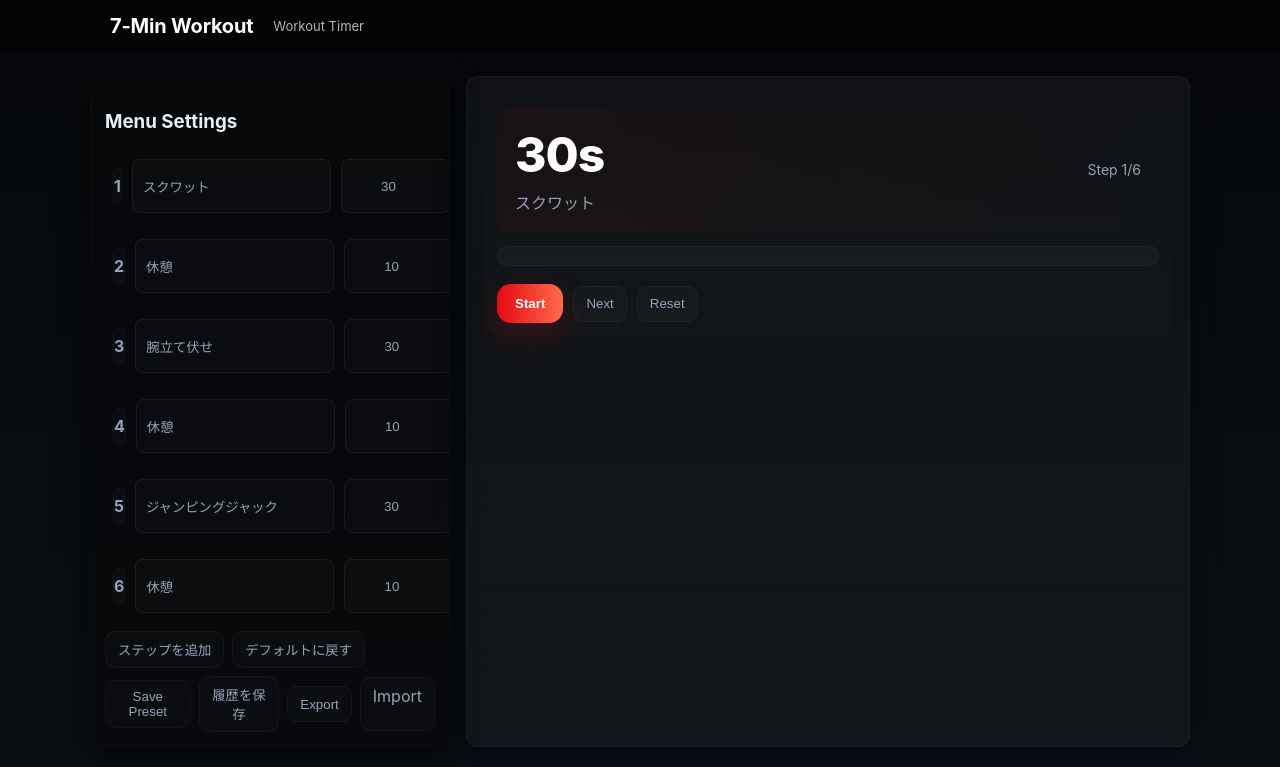
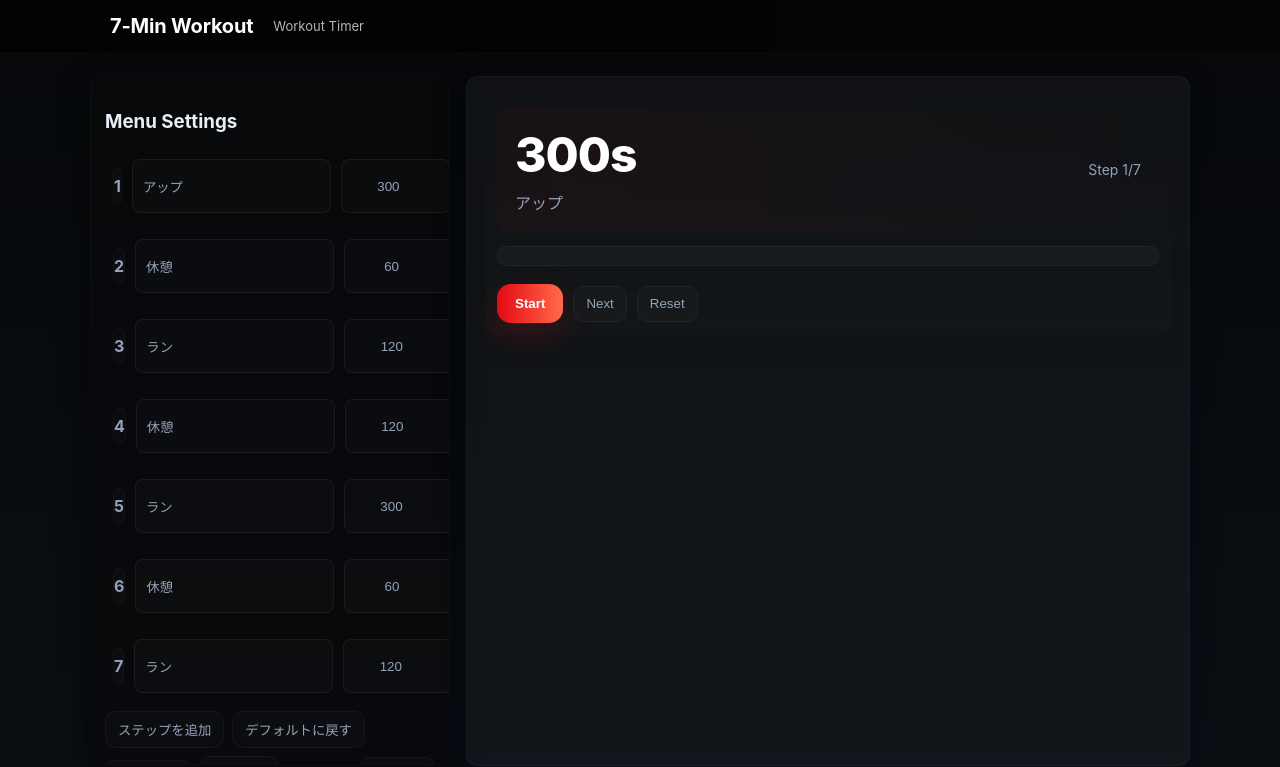
Before and after one commit to Daikiogata/Seminar, a Next.js app: page / in a window 1280 px wide. Shown: the top 767 px of the page. Built offline with nearby package versions, Linux system fonts and the light colour scheme.

Commit message:
2026/01/12

```diff
--- a/app/page.tsx
+++ b/app/page.tsx
@@ -5,12 +5,13 @@ import React, { useEffect, useRef, useState } from "react"
 type Step = { label: string; duration: number }
 
 const DEFAULT_SEQUENCE: Step[] = [
-  { label: "スクワット", duration: 30 },
-  { label: "休憩", duration: 10 },
-  { label: "腕立て伏せ", duration: 30 },
-  { label: "休憩", duration: 10 },
-  { label: "ジャンピングジャック", duration: 30 },
-  { label: "休憩", duration: 10 },
+  { label: "アップ", duration: 300 },
+  { label: "休憩", duration: 60 },
+  { label: "ラン", duration: 120 },
+  { label: "休憩", duration: 120 },
+  { label: "ラン", duration: 300 },
+  { label: "休憩", duration: 60 },
+  { label: "ラン", duration: 120 },
 ]
 
 export default function ServerinTimerPage() {
```
